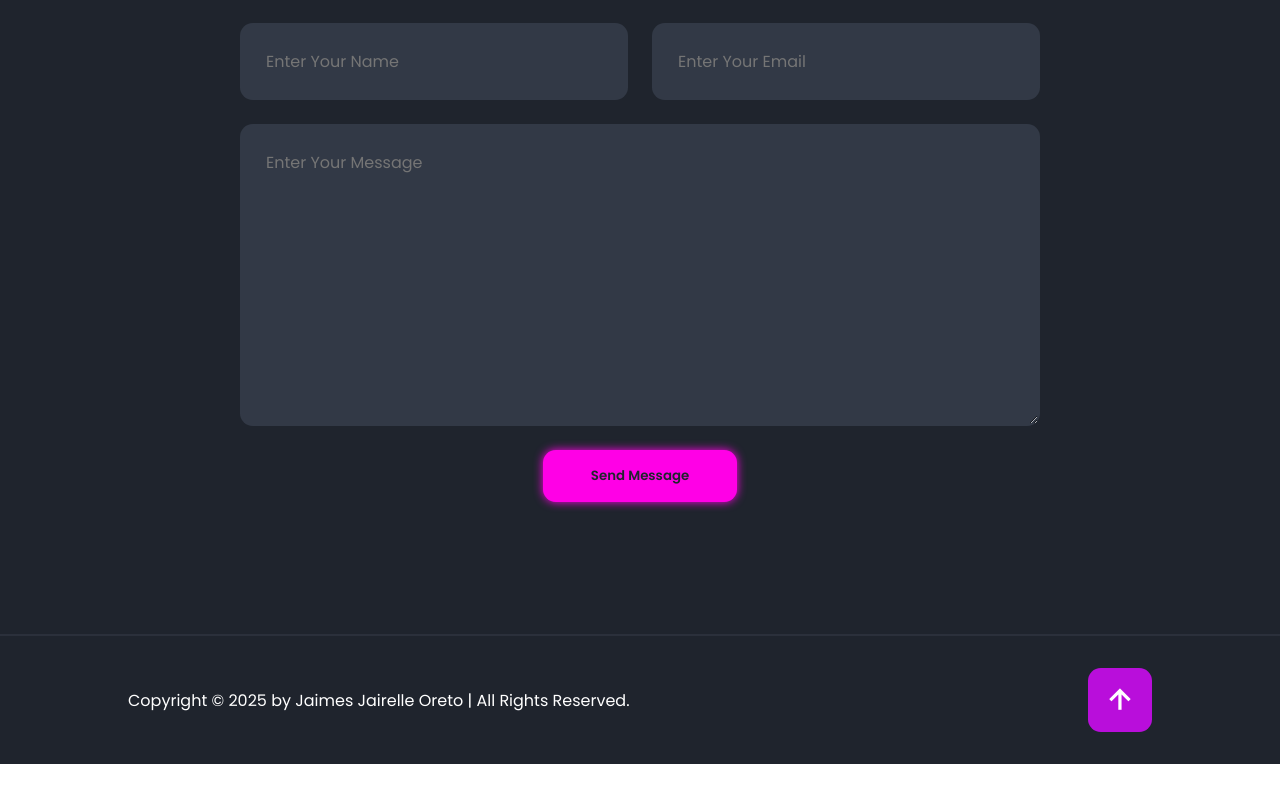
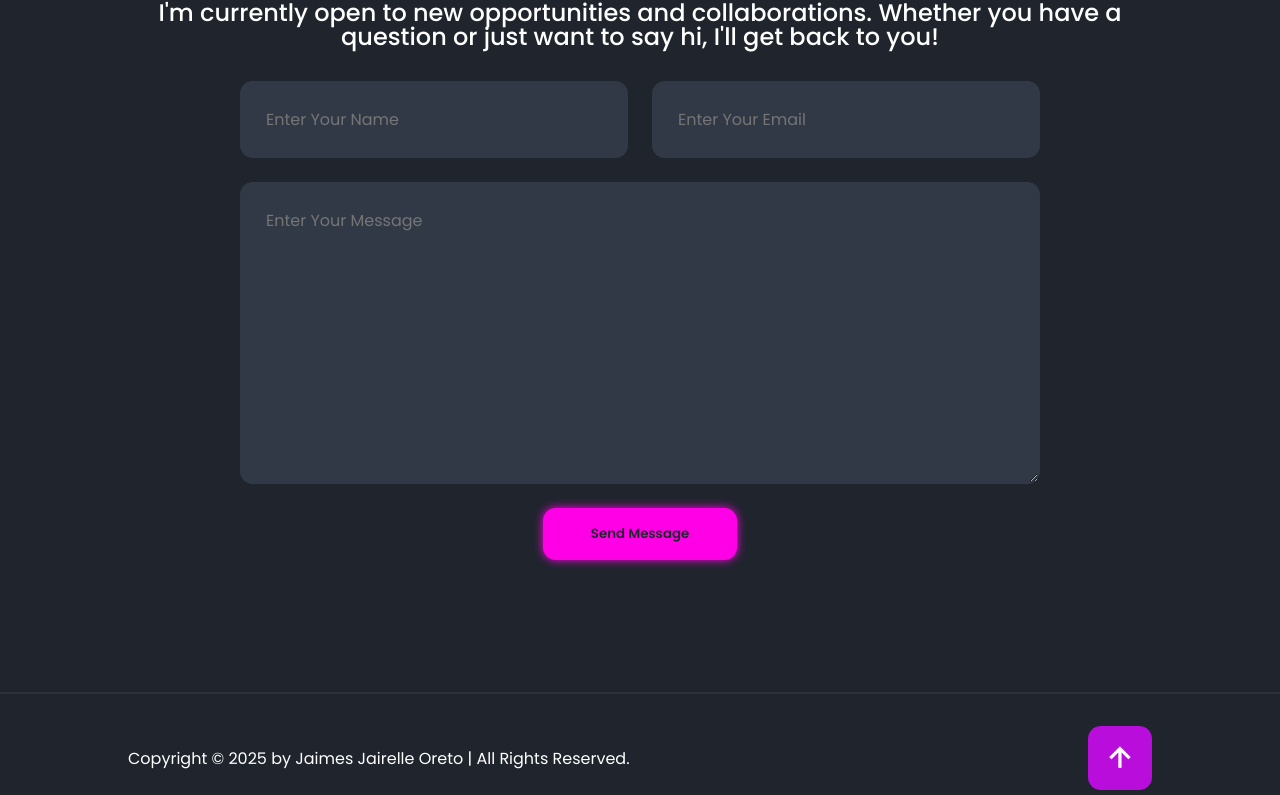
Before and after one commit to Jairelle/Jaimes-Portfolio, a plain HTML site: page Contact.html in a window 1280 px wide. Shown: the part 185-980 px from the top of the page. Before the commit the page ends 949 px from the top, so only its background shows below. Drawn offline with nearby package versions, Linux system fonts and the light colour scheme.

Commit message:
added some info in contact

```diff
--- a/Contact.css
+++ b/Contact.css
@@ -14,6 +14,15 @@
     font-size: 2.5rem;
     font-weight: 700;
     margin: 1rem 0 2rem 0;
+}
+.contact-header h2 {
+    font-size: 1.5rem;
+    line-height: 1;
+    max-width: 1000px;
+    margin: 0 auto;
+    margin-top: 10px;
+    font-weight: 500;
+    text-align: center;
 }
 
 #contact-form {
--- a/Contact.html
+++ b/Contact.html
@@ -55,6 +55,7 @@
 <section class="contact" id="contact">
     <div class="contact-header">
         <h5>Contact <span>Me</span></h5>
+        <h2>I'm currently open to new opportunities and collaborations. Whether you have a question or just want to say hi, I'll get back to you!</h2>
     </div>
 
     <form id="contact-form">
```
Also changed, not shown: Projects.html (+1 -1 lines).
